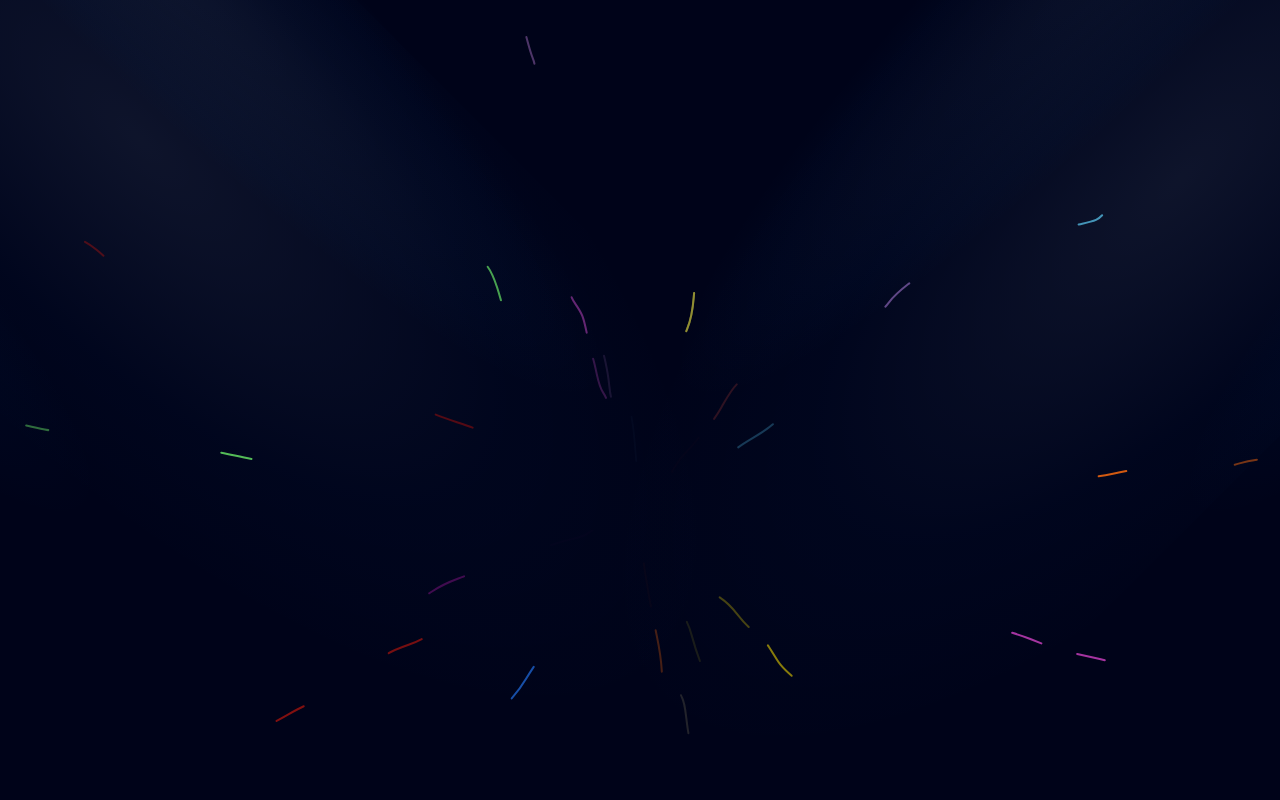
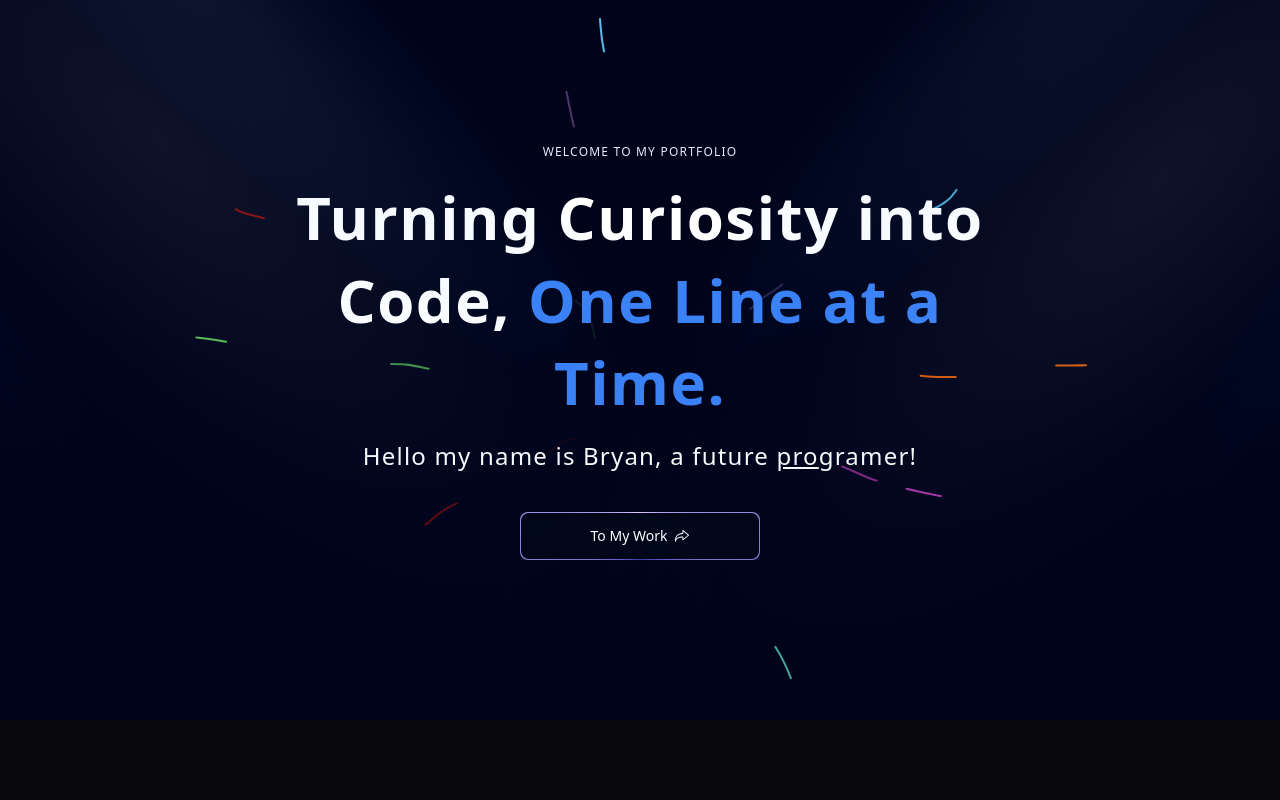
Before and after one commit to BryanOchoa/js-portfolio, a Next.js app: page / in a window 1280 px wide. Shown: the top 800 px of the page. Built offline with nearby package versions, Linux system fonts and the light colour scheme.

Commit message:
Finished Hero Section. Added button, animation background

```diff
--- a/app/page.tsx
+++ b/app/page.tsx
@@ -1,5 +1,5 @@
 import Hero from "@/components/Hero";
-import Image from "next/image";
+
 
 export default function Home() {
   return (
--- a/components/Hero.tsx
+++ b/components/Hero.tsx
@@ -1,14 +1,41 @@
 import { Spotlight } from "./ui/spotlight-new";
 import { BackgroundLines } from "./ui/background-lines";
+import { TextGenerateEffect } from "./ui/TextGenerateEffect";
+import MagicButton from "./ui/MagicButton";
+import { SlActionRedo } from "react-icons/sl";
 
 const Hero = () => {
   return (
-    <div className="pb-20 pt-36">
+    <div className="pb-20 pt-16">
       <div>
         <Spotlight />
       </div>
       <div>
-        <BackgroundLines className="h-full w-full dark:bg-black-100 flex items-center justify-center flex-col px-4" />
+        <BackgroundLines className="flex items-center justify-center w-full flex-col px-4 h-full dark:bg-black-100 absolute top-0 left-0" ></BackgroundLines>
+      </div>
+
+      <div className="flex justify-center relative my-20 z-10">
+        <div className="max-w-[89vw] md:max-w-2xl lg:max-w-[60vw] flex
+        flex-col items-center justify-center">
+          <h2 className="uppercase tracking-widest text-xs text-blue-100 max-w-80">
+            Welcome to My Portfolio
+            </h2>
+
+            <TextGenerateEffect
+                className="text-center text-[40px] md:text-5xl lg:text-6xl"
+                words="Turning Curiosity into Code, One Line at a Time. "
+            />
+            <p className="text-center md:tracking-wider md-4 text-sm md:text-lg lg:text-2xl"> Hello my name is Bryan, a future <u>pro</u>gramer! </p>
+
+            <a href="#about">
+              <MagicButton
+              title="To My Work"
+              icon={<SlActionRedo />}
+              position="right"
+
+              />
+            </a>
+        </div>
       </div>
     </div>
   );
--- /dev/null
+++ b/components/ui/MagicButton.tsx
@@ -0,0 +1,28 @@
+import React from "react";
+
+const MagicButton = ({
+    title,
+    icon,
+    position,
+    handleClick,
+    otherClasses
+}: {
+    title: string;
+    icon: React.ReactNode;
+    position: string;
+    handleClick?: () => void;
+    otherClasses?: string
+}) => {
+  return (
+    <button className="relative inline-flex h-12 w-full overflow-hidden rounded-lg p-[1px] focus:outline-none md:w-60 md:mt-10">
+      <span className="absolute inset-[-1000%] animate-[spin_2s_linear_infinite] bg-[conic-gradient(from_90deg_at_50%_50%,#E2CBFF_0%,#393BB2_50%,#E2CBFF_100%)]" />
+      <span className={`inline-flex h-full w-full cursor-pointer items-center justify-center rounded-lg bg-slate-950 px-7 text-sm font-medium text-white backdrop-blur-3xl gap-2 ${otherClasses}`}>
+        {position === 'left' && icon}
+        {title}
+        {position === 'right' && icon}
+      </span>
+    </button>
+  );
+};
+
+export default MagicButton;
--- /dev/null
+++ b/components/ui/TextGenerateEffect.tsx
@@ -0,0 +1,65 @@
+"use client";
+import { useEffect } from "react";
+import { motion, stagger, useAnimate } from "framer-motion";
+import { cn } from "@/lib/utils";
+
+export const TextGenerateEffect = ({
+  words,
+  className,
+  filter = true,
+  duration = 0.5,
+}: {
+  words: string;
+  className?: string;
+  filter?: boolean;
+  duration?: number;
+}) => {
+  const [scope, animate] = useAnimate();
+  let wordsArray = words.split(" ");
+  useEffect(() => {
+    animate(
+      "span",
+      {
+        opacity: 1,
+        filter: filter ? "blur(0px)" : "none",
+      },
+      {
+        duration: duration ? duration : 1,
+        delay: stagger(0.2),
+      }
+    );
+  }, [scope.current]);
+
+  const renderWords = () => {
+    return (
+      <motion.div ref={scope}>
+        {wordsArray.map((word, idx) => {
+          const isBlue = word === "Code" || word === "Time";
+          return (
+            <motion.span
+              key={word + idx}
+              className={`${
+                idx > 3 ? "text-blue-500" : "dark:text-white text-black"
+              }  opacity-0`}
+              style={{
+                filter: filter ? "blur(10px)" : "none",
+              }}
+            >
+              {word}{" "}
+            </motion.span>
+          );
+        })}
+      </motion.div>
+    );
+  };
+
+  return (
+    <div className={cn("font-bold", className)}>
+      <div className="my-4">
+        <div className=" dark:text-white text-black t leading-snug tracking-wide">
+          {renderWords()}
+        </div>
+      </div>
+    </div>
+  );
+};
--- a/components/ui/background-lines.tsx
+++ b/components/ui/background-lines.tsx
@@ -4,7 +4,7 @@
 import React from "react";
 
 export const BackgroundLines = ({
-  children,
+  // children,
   className,
   svgOptions,
 }: {
@@ -22,7 +22,7 @@
       )}
     >
       <SVG svgOptions={svgOptions} />
-      {children}
+      {/* {children} */}
     </div>
   );
 };
--- a/package.json
+++ b/package.json
@@ -16,6 +16,7 @@
     "next-themes": "^0.4.4",
     "react": "^19.0.0",
     "react-dom": "^19.0.0",
+    "react-icons": "^5.5.0",
     "tailwind-merge": "^3.0.2",
     "tailwindcss-animate": "^1.0.7"
   },
```
Also changed, not shown: 1 other file (tests, documents, lock files or other folders).
